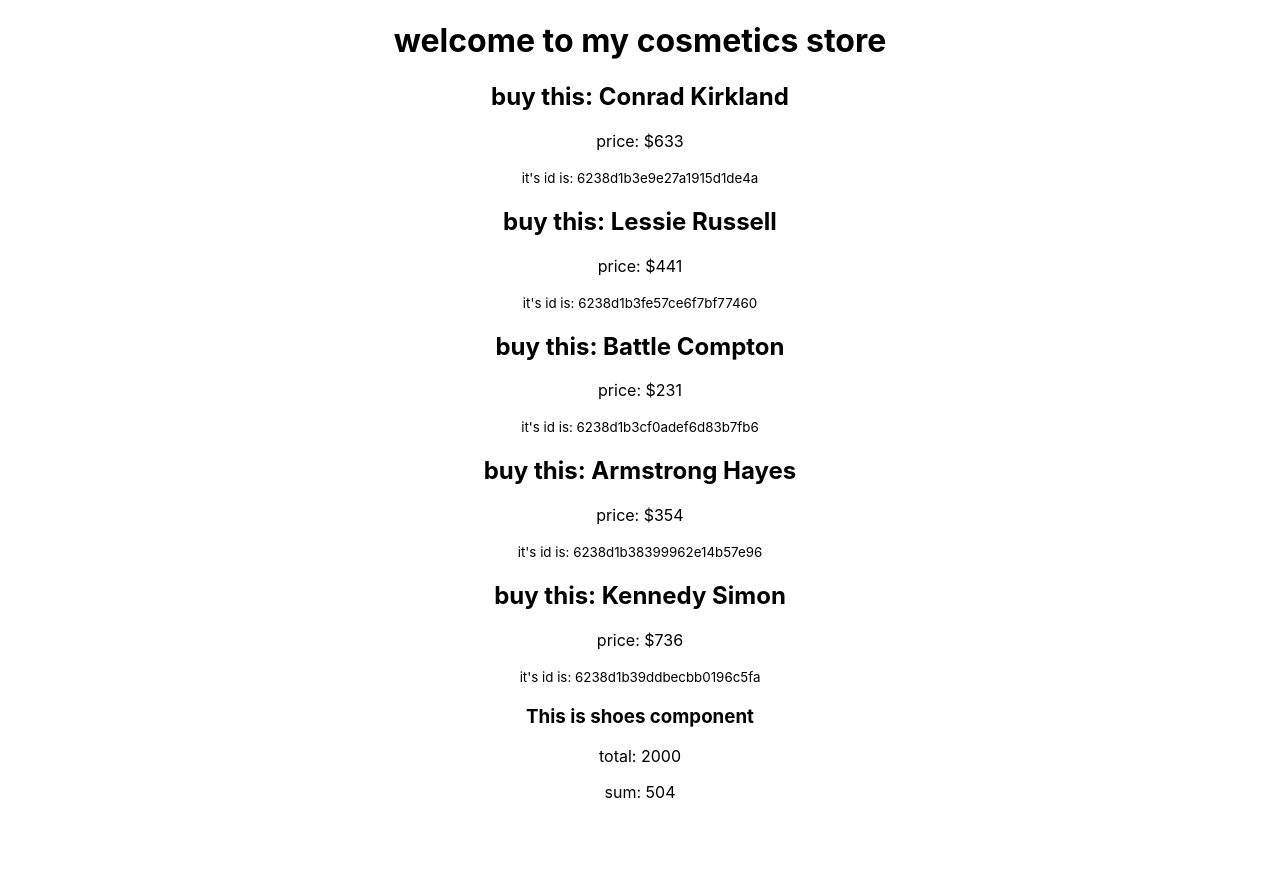
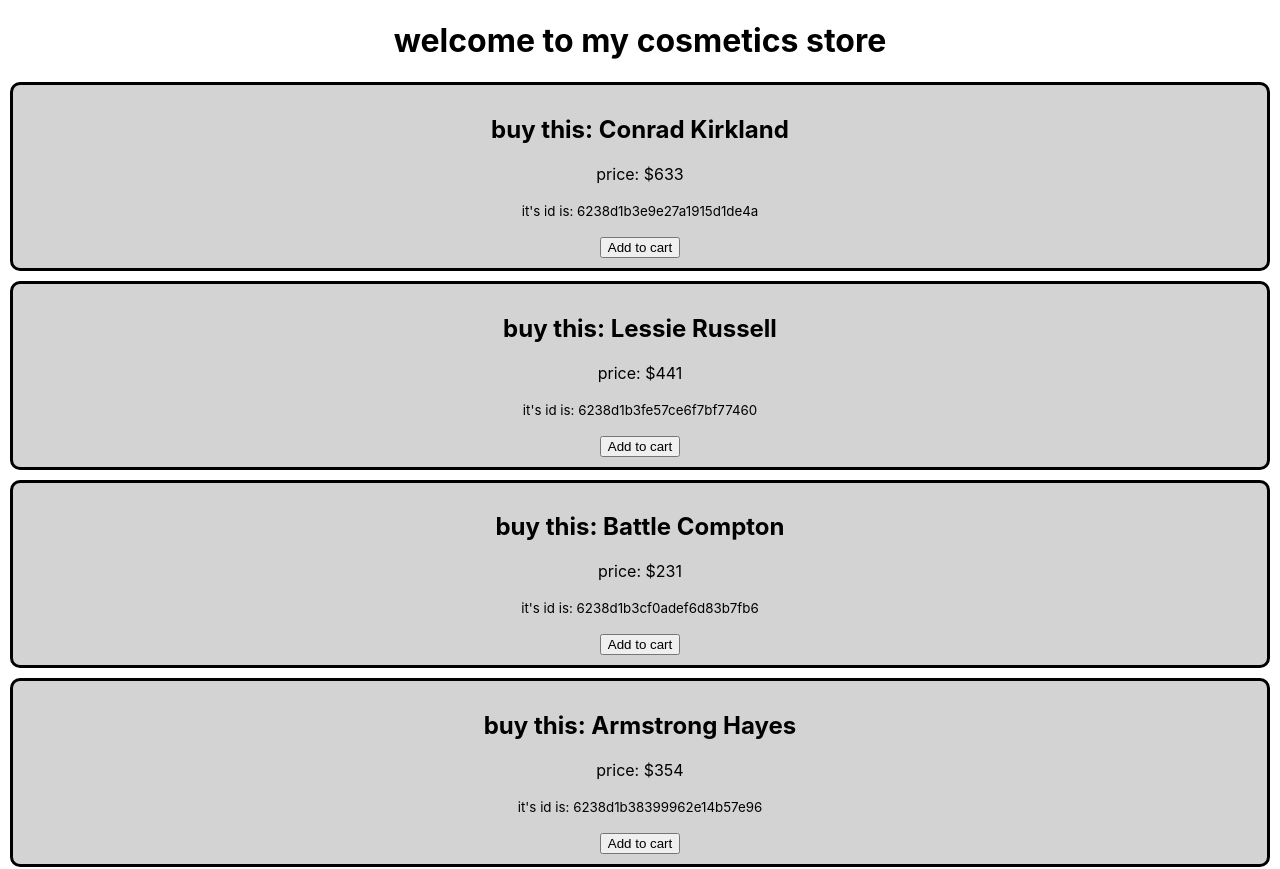
Before and after one commit to sarafat27/react-export-import, a React (Create React App) app: page / in a window 1280 px wide. Shown: the top 869 px of the page. Before the commit the page ends 818 px from the top, so only its background shows below. Built offline with nearby package versions, Linux system fonts and the light colour scheme.

Commit message:
local storage updated

```diff
--- /dev/null
+++ b/src/components/Cosmetic/Cosmetic.css
@@ -0,0 +1,7 @@
+.product{
+    border: 3px solid black;
+    background-color: lightgray;
+    margin: 10px;
+    padding: 10px;
+    border-radius: 10px;
+}
--- a/src/components/Cosmetic/Cosmetic.js
+++ b/src/components/Cosmetic/Cosmetic.js
@@ -1,12 +1,19 @@
 import React from 'react';
-
+import { addToDb } from '../../utilities/storage';
+import './Cosmetic.css'
 const Cosmetic = (props) => {
     const { name, price, id } = props.cosmetic
+    const addToCart = (id) => {
+        addToDb(id)
+    }
+    // const addToCartWithParam = () => addToCart(id)
     return (
-        <div>
+        <div className='product'>
             <h2>buy this: {name}</h2>
             <p>price: ${price}</p>
             <p><small>it's id is: {id}</small></p>
+            {/* <button onClick={addToCartWithParam}>Add to cart</button> */}
+            <button onClick={() => addToCart(id)}>Add to cart</button>
         </div>
     );
 };
--- /dev/null
+++ b/src/utilities/storage.js
@@ -0,0 +1,14 @@
+//use local storage to save data
+const addToDb = id => {
+    const quantity = localStorage.getItem(id)
+    if (quantity) {
+        console.log('already exist')
+        const newQuantity = +quantity + 1;
+        localStorage.setItem(id, newQuantity)
+    }
+    else {
+        localStorage.setItem(id, 1)
+    }
+}
+
+export { addToDb }
```
